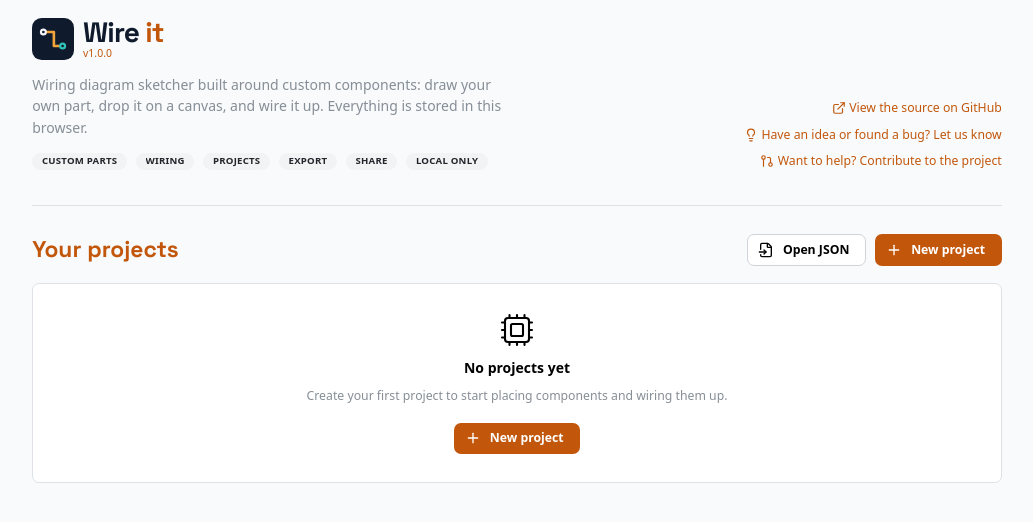
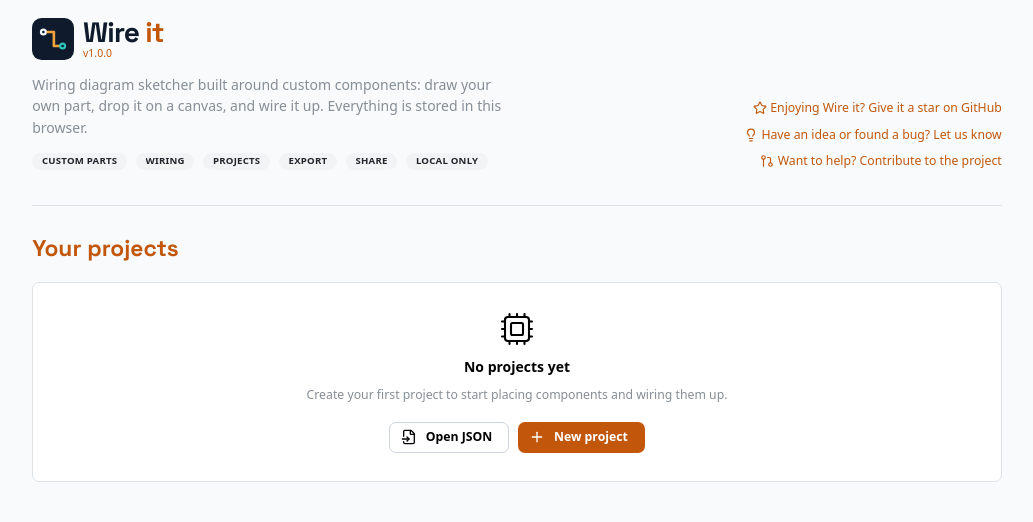
Before and after one commit to astronaut-symphony/wire-it, a React (Vite) app: page / in a window 1280 px wide. Shown: the top 522 px of the page, without its empty margins (123-1156 px from the left). Built offline with nearby package versions, Linux system fonts and the light colour scheme.

Commit message:
feat: enhance Home component with JSON import and new project buttons

```diff
--- a/src/features/home/Home.tsx
+++ b/src/features/home/Home.tsx
@@ -31,6 +31,21 @@ export function Home({ projects, onOpen, onNew, onRename, onDelete, onImport }:
     close();
   };
 
+  const openJson = (
+    <FileButton onChange={(f) => f && onImport(f)} accept="application/json,.json">
+      {(props) => (
+        <Button {...props} variant="default" leftSection={<FileInput size={16} />}>
+          Open JSON
+        </Button>
+      )}
+    </FileButton>
+  );
+  const newProject = (
+    <Button leftSection={<Plus size={16} />} onClick={startNew}>
+      New project
+    </Button>
+  );
+
   return (
     <div className="home">
       <RepoInfo />
@@ -38,18 +53,12 @@ export function Home({ projects, onOpen, onNew, onRename, onDelete, onImport }:
         <div>
         <Group justify="space-between" align="flex-end" mb="lg">
           <Title order={2} c="var(--accent-text)">Your projects</Title>
-          <Group gap="xs">
-            <FileButton onChange={(f) => f && onImport(f)} accept="application/json,.json">
-              {(props) => (
-                <Button {...props} variant="default" leftSection={<FileInput size={16} />}>
-                  Open JSON
-                </Button>
-              )}
-            </FileButton>
-            <Button leftSection={<Plus size={16} />} onClick={startNew}>
-              New project
-            </Button>
-          </Group>
+          {projects.length > 0 && ( // with no projects the same buttons are in the empty-state box below
+            <Group gap="xs">
+              {openJson}
+              {newProject}
+            </Group>
+          )}
         </Group>
 
         {projects.length === 0 ? (
@@ -60,9 +69,10 @@ export function Home({ projects, onOpen, onNew, onRename, onDelete, onImport }:
               <Text c="dimmed" size="sm">
                 Create your first project to start placing components and wiring them up.
               </Text>
-              <Button mt="xs" leftSection={<Plus size={16} />} onClick={startNew}>
-                New project
-              </Button>
+              <Group gap="xs" mt="xs">
+                {openJson}
+                {newProject}
+              </Group>
             </Stack>
           </Card>
         ) : (
--- a/src/features/home/RepoInfo.tsx
+++ b/src/features/home/RepoInfo.tsx
@@ -1,10 +1,10 @@
 import { Anchor, Badge, Container, Divider, Group, Stack, Text } from '@mantine/core';
-import { ExternalLink, GitPullRequest, Lightbulb } from 'lucide-react';
+import { GitPullRequest, Lightbulb, Star } from 'lucide-react';
 import { Brand } from '@/shared/components/Brand';
 
 export const REPO = 'https://github.com/astronaut-symphony/wire-it';
 const LINKS = [
-  { href: REPO, icon: <ExternalLink size={14} />, text: 'View the source on GitHub' },
+  { href: REPO, icon: <Star size={14} />, text: 'Enjoying Wire it? Give it a star on GitHub' },
   { href: `${REPO}/issues`, icon: <Lightbulb size={14} />, text: 'Have an idea or found a bug? Let us know' },
   { href: `${REPO}/pulls`, icon: <GitPullRequest size={14} />, text: 'Want to help? Contribute to the project' },
 ];
```
